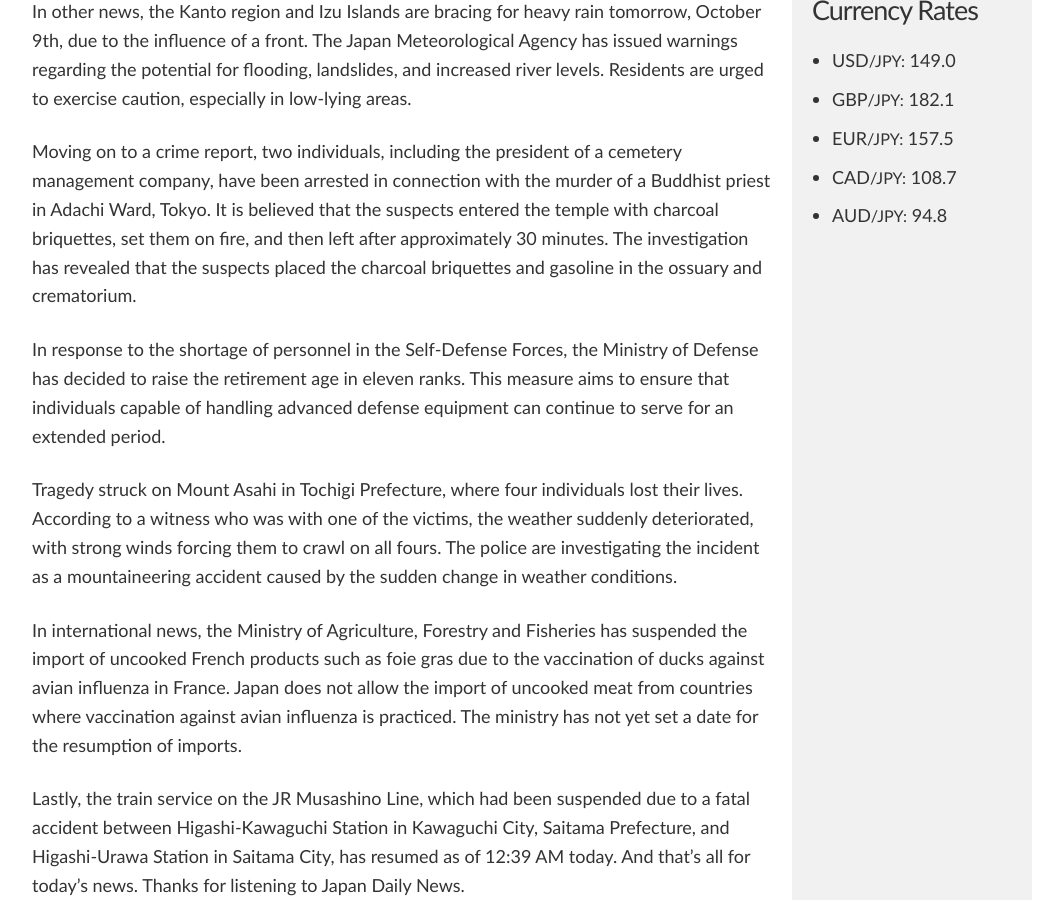
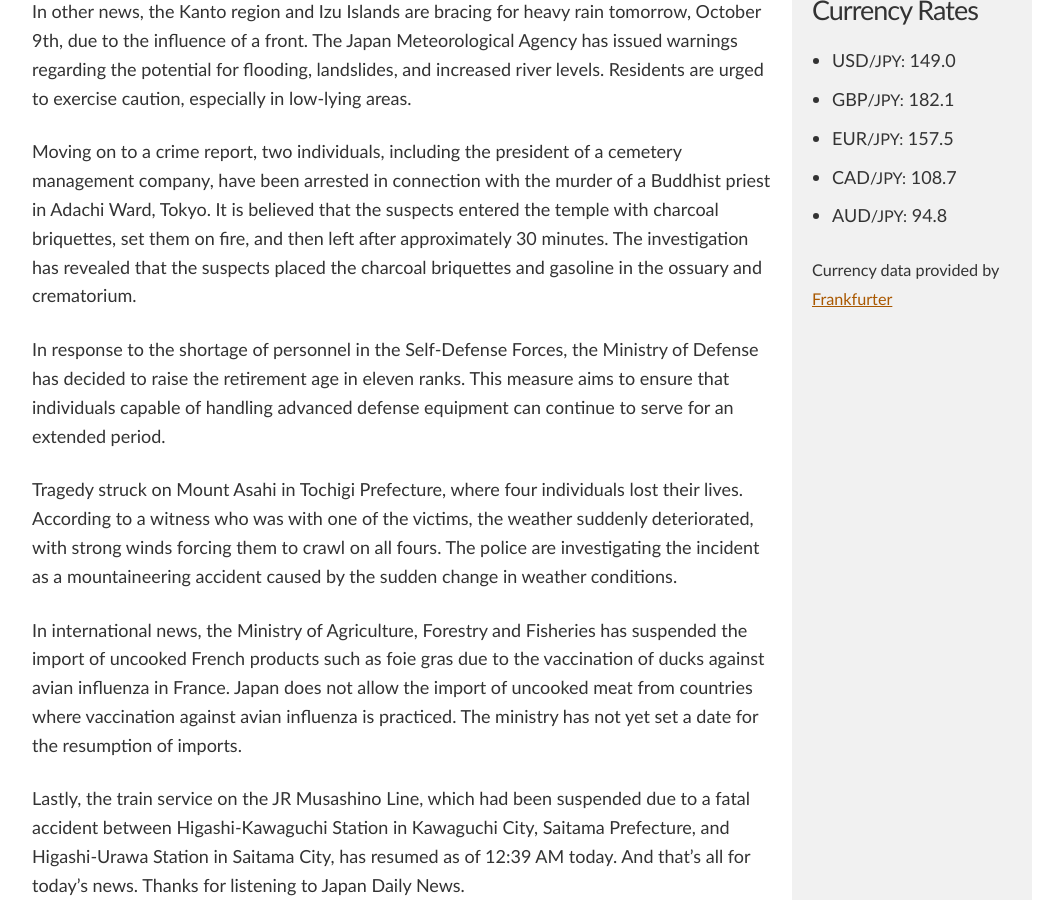
Before and after one commit to tagawa/JapanDailyNews, a Jekyll site: the page built from docs/index.html, in a window 1280 px wide and 900 px high, scrolled down 801 px. Shown: the whole window, without its empty margins (108-1171 px from the left). Built offline with Jekyll 4.4.1, drawn with Linux system fonts in a browser that asks for light colours; comment, search, counter and statistics services are not loaded.

Commit message:
Added Frankfurter attribution

```diff
--- a/docs/index.html
+++ b/docs/index.html
@@ -63,6 +63,7 @@ summary: Today's news from Japan, powered by AI. This computer-generated daily p
               <li>CAD<small>/JPY:</small> {{ latest_post.currency_cad }}</li>
               <li>AUD<small>/JPY:</small> {{ latest_post.currency_aud }}</li>
           </ul>
+          <p><small>Currency data provided by <a href="https://www.frankfurter.app" target="_blank" rel="noopener">Frankfurter</a></small></p>
         </div>
       {%- endif %}
   </aside>
```
